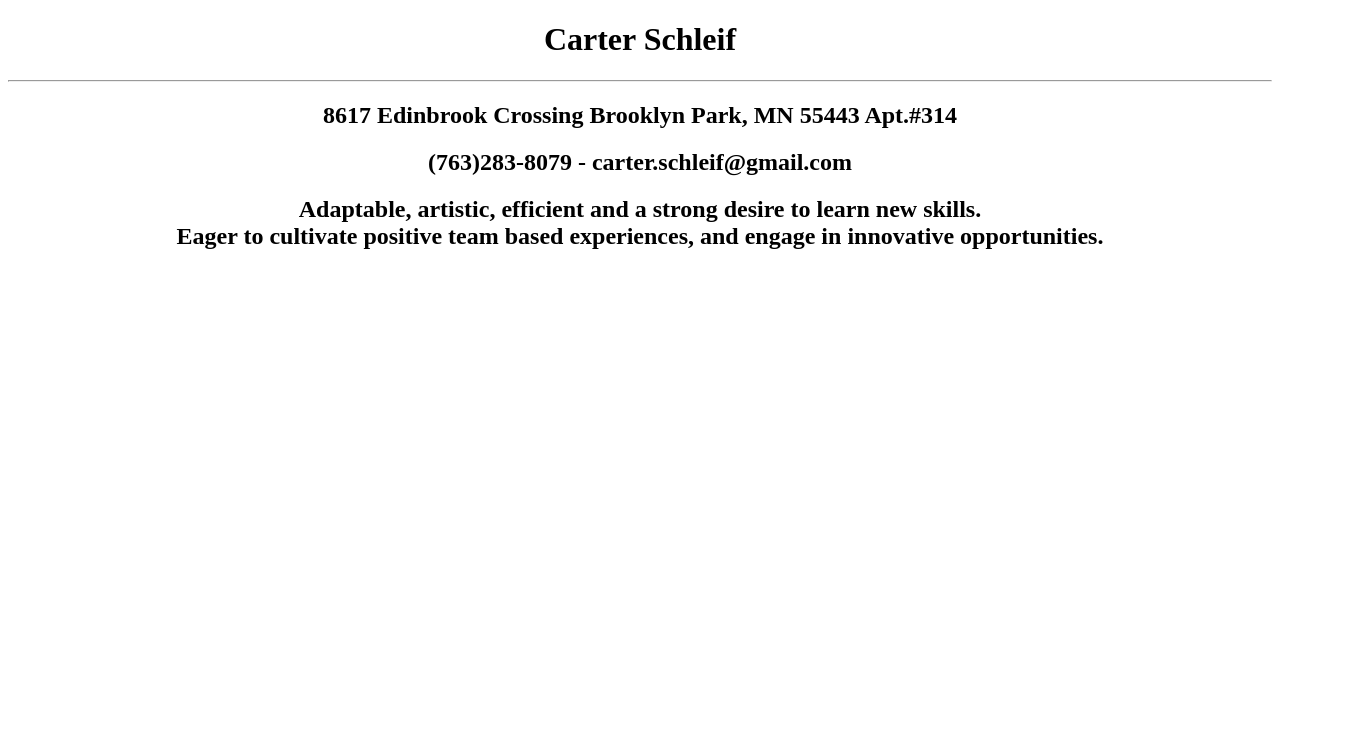
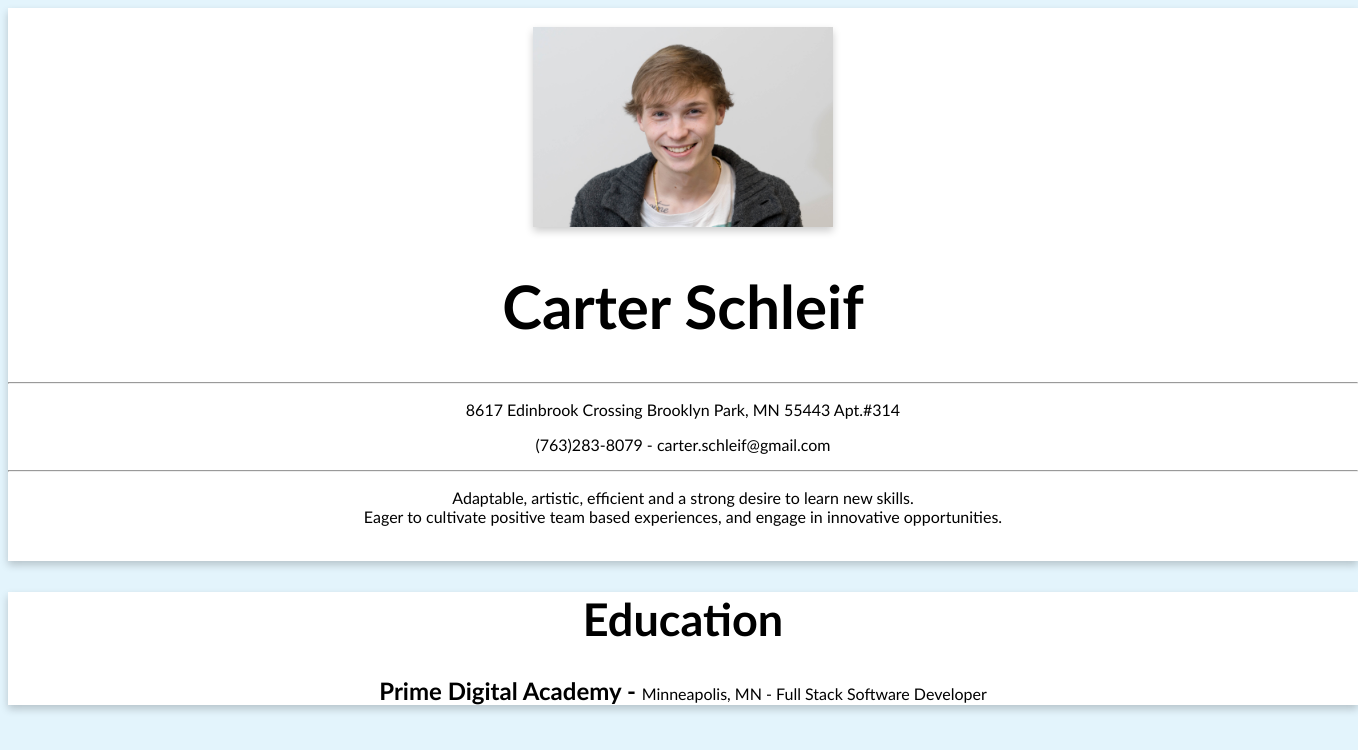
Before and after one commit to CarterSchleif/CarterSchleif.github.io, a plain HTML site: page index.html in a window 1280 px wide. Shown: the whole page, 1358 px wide, since content can reach past the window. Drawn offline with Linux system fonts and the light colour scheme; files that its build step writes are made by us from their sources.

Commit message:
added cards and started education

```diff
--- a/index.html
+++ b/index.html
@@ -5,18 +5,26 @@
     <meta name="viewport" content="width=device-width, initial-scale=1.0">
     <meta http-equiv="X-UA-Compatible" content="ie=edge">
 
-    <link rel="stylesheet" href="styles/style.css">
+    <link rel="stylesheet" href="style.css">
 
     <title>CarterSchleif.github.io</title>
 </head>
-<body>
-    <div class="header">
-        <h1 id="title">Carter Schleif</h1>
+<body id="body">
+    <div class="header card">
+        <br>
+            <img id="carter" src="images/Carter Schleif.jpg">
+        <h1 class="title">Carter Schleif</h1>
         <hr />
-        <h2>8617 Edinbrook Crossing Brooklyn Park, MN 55443 Apt.#314</h2>
-        <h2>(763)283-8079 - carter.schleif@gmail.com</h2>
-        <h2>Adaptable, artistic, efficient and a strong desire to learn new skills.<br>
-        Eager to cultivate positive team based experiences, and engage in innovative opportunities.</h2>
+        <p>8617 Edinbrook Crossing Brooklyn Park, MN 55443 Apt.#314</p>
+        <p>(763)283-8079 - carter.schleif@gmail.com</p>
+        <hr />
+        <p>Adaptable, artistic, efficient and a strong desire to learn new skills.<br>
+        Eager to cultivate positive team based experiences, and engage in innovative opportunities.</p>
+        <br>
+    </div>
+    <div class="card">
+        <h1 class="subtitle">Education</h1>
+        <h2 style="display:inline">Prime Digital Academy - </h2><p style="display:inline">Minneapolis, MN - Full Stack Software Developer</p>
     </div>
 
 
--- a/style.css
+++ b/style.css
@@ -1,6 +1,38 @@
-#title{
+#body{
+    background-color: rgb(227, 244, 252);
+    font-family: Optima, sans-serif;
+}
+#carter{
+height: 200px;
+width: 300px;
+border: 15px;
+border-color: black;
+box-shadow: 0 4px 8px 0 rgba(0,0,0,0.2);
+}
+#carter:hover{
+    box-shadow: 0 8px 16px 0 rgba(0,0,0,0.2);
+}
+.title{
     font-weight: bolder;
+    font-size: 60px;
+}
+.subtitle{
+    font-size: 45px;
 }
 .header{
     text-align: center;
 }
+.card {
+    box-shadow: 0 4px 8px 0 rgba(0,0,0,0.2);
+    transition: 0.3s;
+    background-color: white;
+    width: 1350px;
+    margin-right: auto;
+    margin-left: auto;
+    text-align: center;
+}
+
+/* On mouse-over, add a deeper shadow */
+.card:hover {
+    box-shadow: 0 8px 16px 0 rgba(0,0,0,0.2);
+}
```
Also changed, not shown: images/Carter Schleif.jpg (added), 1 other file.
